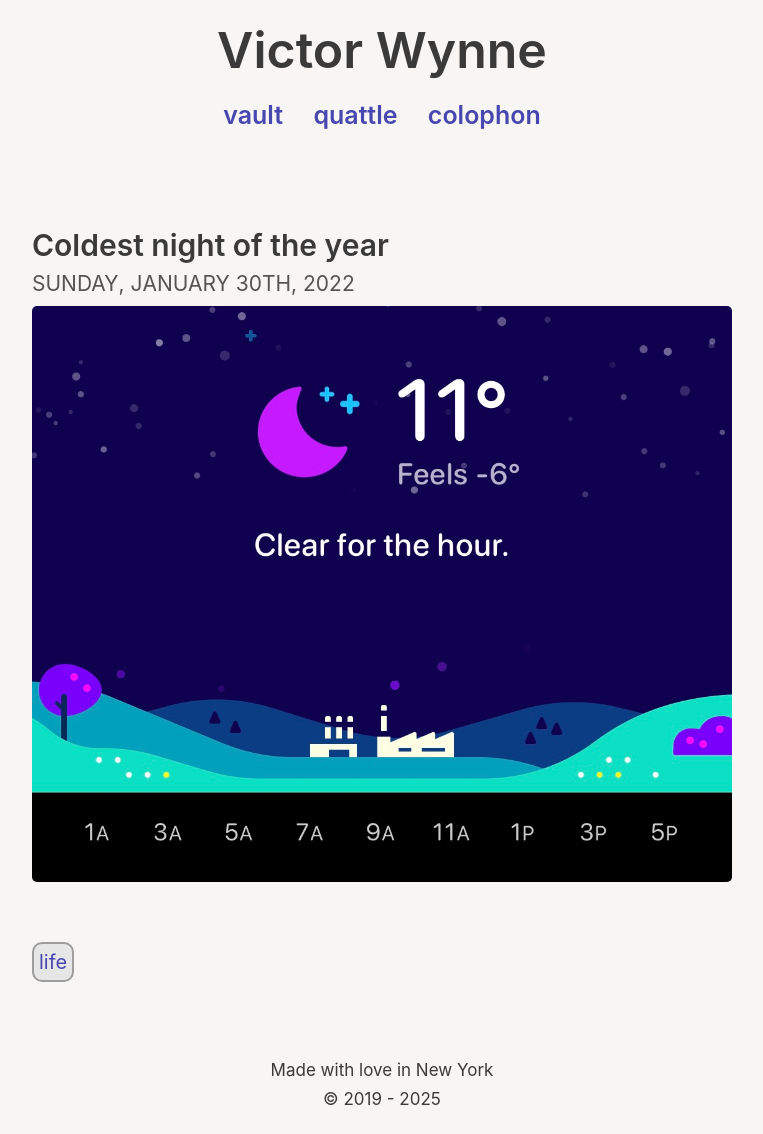
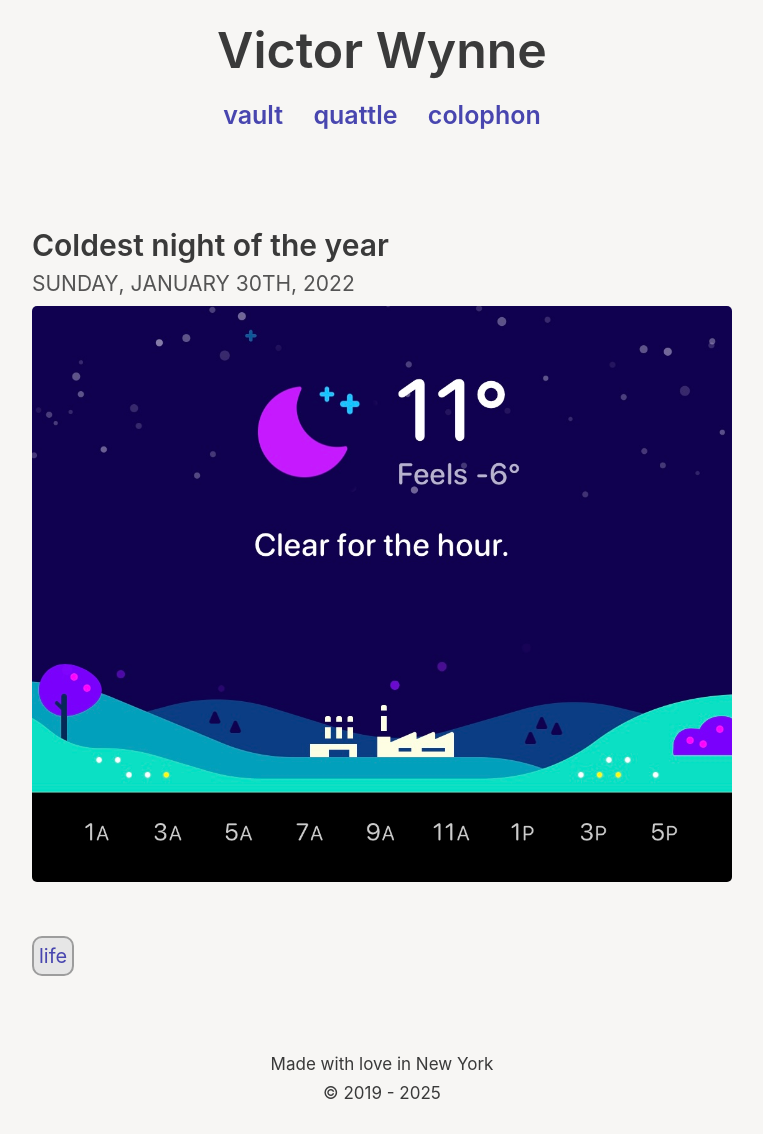
Before and after one commit to victorwynne/victorwynne, a Jekyll site: the page built from _posts/2022-01-30-coldest-night-of-the-year.md, in a window 1280 px wide. Shown: the whole page, without its empty margins (258-1021 px from the left). Built offline with Jekyll 4.4.1, drawn with Linux system fonts in a browser that asks for light colours.

Commit message:
_posts.scss

```diff
--- a/_sass/_posts.scss
+++ b/_sass/_posts.scss
@@ -143,7 +143,7 @@ figure {
 /* === Post Content === */
 
 .post-content {
-  margin-bottom: 3rem;
+  margin-bottom: 2.7rem;
 }
 
 /* === Tag List === */
```
